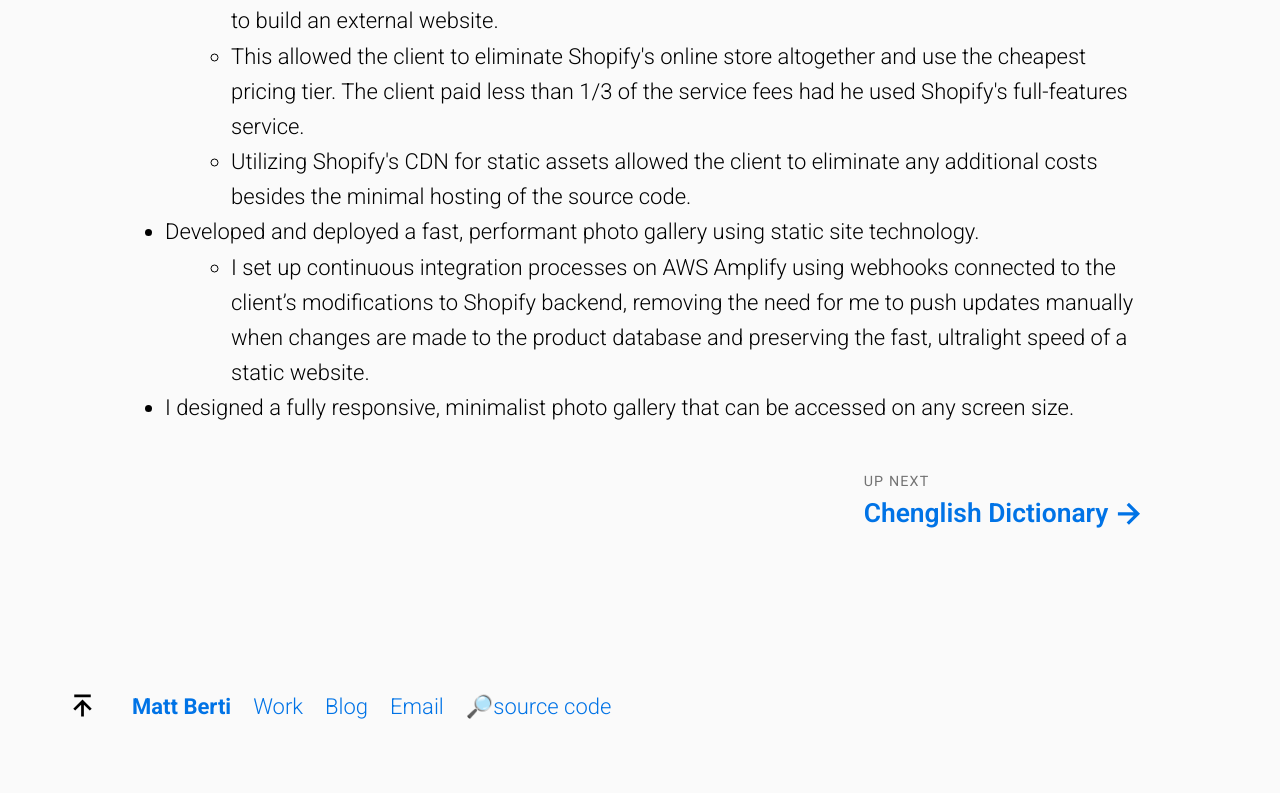
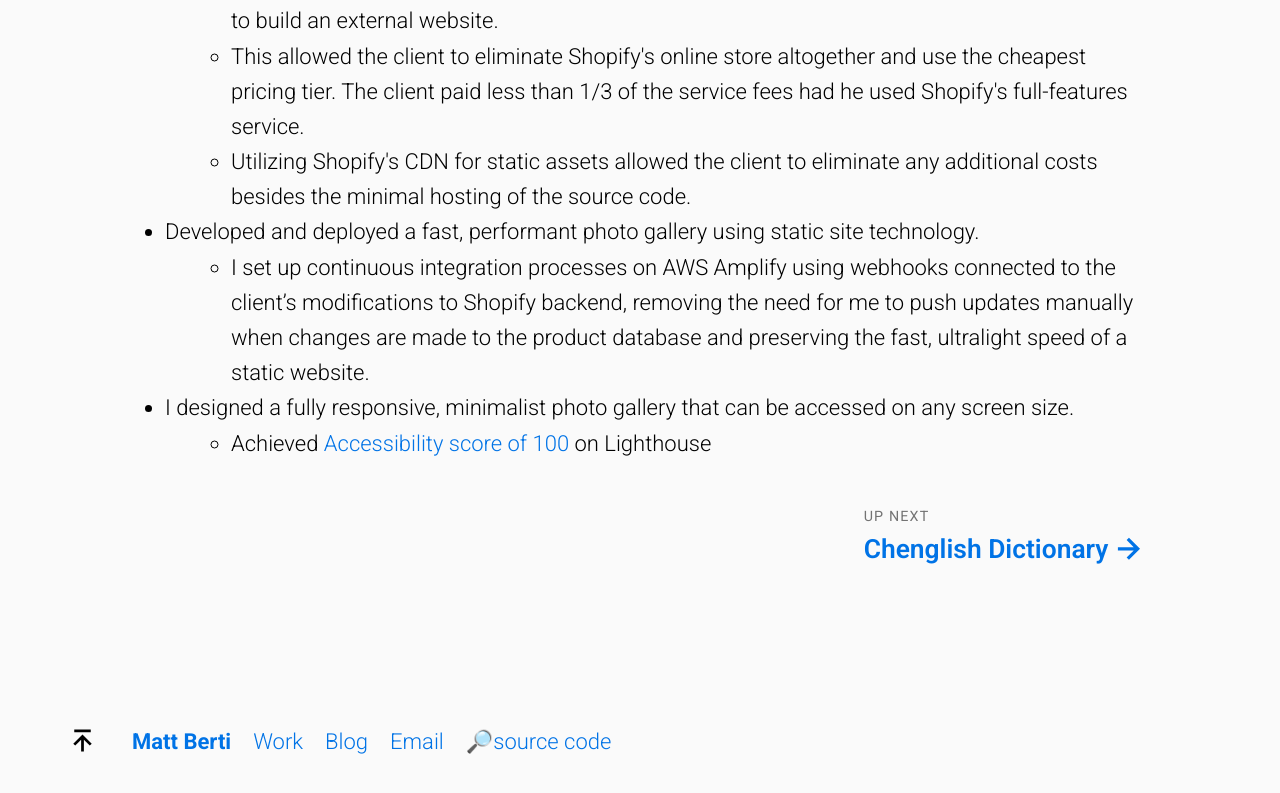
Before and after one commit to brti-dev/brti.dev, a Next.js app: page /developer/branden-paillant in a window 1280 px wide. Shown: the part 1268-2061 px from the top of the page. Built offline with nearby package versions, Linux system fonts and the light colour scheme.

Commit message:
Lighthouse score on BP

```diff
--- a/pages/developer/branden-paillant.tsx
+++ b/pages/developer/branden-paillant.tsx
@@ -94,6 +94,15 @@ function BrandenPaillant() {
                     <li>
                         I designed a fully responsive, minimalist photo gallery
                         that can be accessed on any screen size.
+                        <ul>
+                            <li>
+                                Achieved{' '}
+                                <a href="https://googlechrome.github.io/lighthouse/viewer/?gist=c5a254e96ea100d73378fc97cf7a5502">
+                                    Accessibility score of 100
+                                </a>{' '}
+                                on Lighthouse
+                            </li>
+                        </ul>
                     </li>
                 </ul>
             </Article>
```
